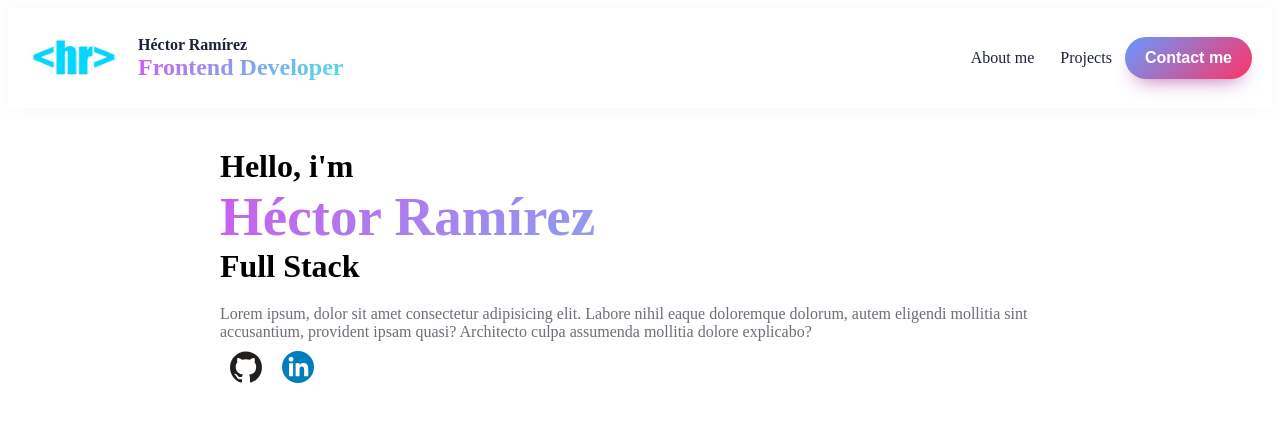
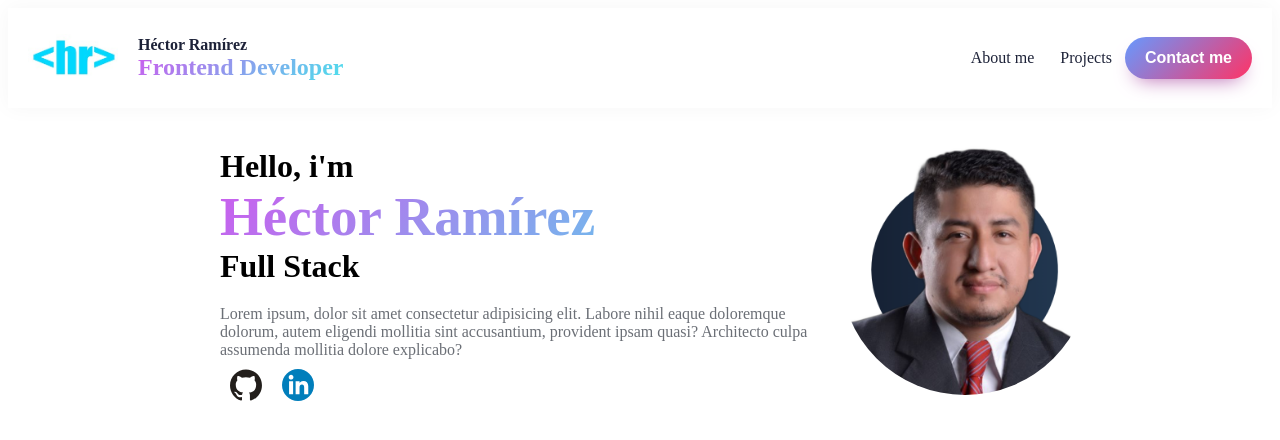
Before and after one commit to eduardo846/portfolioTerminado, a React (Vite) app: page / in a window 1280 px wide. Shown: the top 440 px of the page. Built offline with nearby package versions, Linux system fonts and the light colour scheme.

Commit message:
feat: add about me update

```diff
--- a/src/AboutMe/AboutMe.jsx
+++ b/src/AboutMe/AboutMe.jsx
@@ -48,6 +48,9 @@ const AboutMe = () => {
             ))}
           </S.ContainerIcons>
         </S.ContainerText>
+        <S.ContainerImage>
+          <img src="/img/Perfil.png" alt="imagen perfil" />
+        </S.ContainerImage>
       </S.ContainerFlex>
     </S.ContainerAboutMe>
   );
--- a/src/AboutMe/AboutMe.styles.jsx
+++ b/src/AboutMe/AboutMe.styles.jsx
@@ -59,3 +59,19 @@ export const ContainerIcons = styled.div`
     justify-content: center;
   }
 `;
+export const ContainerImage = styled.div`
+  text-align: center;
+  max-width: 250px;
+  img {
+    width: 250px;
+    border-radius: 50%;
+  }
+  @media (max-width: 768px) {
+    width: 100%;
+    padding: 10px 0;
+    margin: 0 auto;
+    img {
+      width: 100%;
+    }
+  }
+`;
```
Also changed, not shown: public/img/Perfil.png (added).
